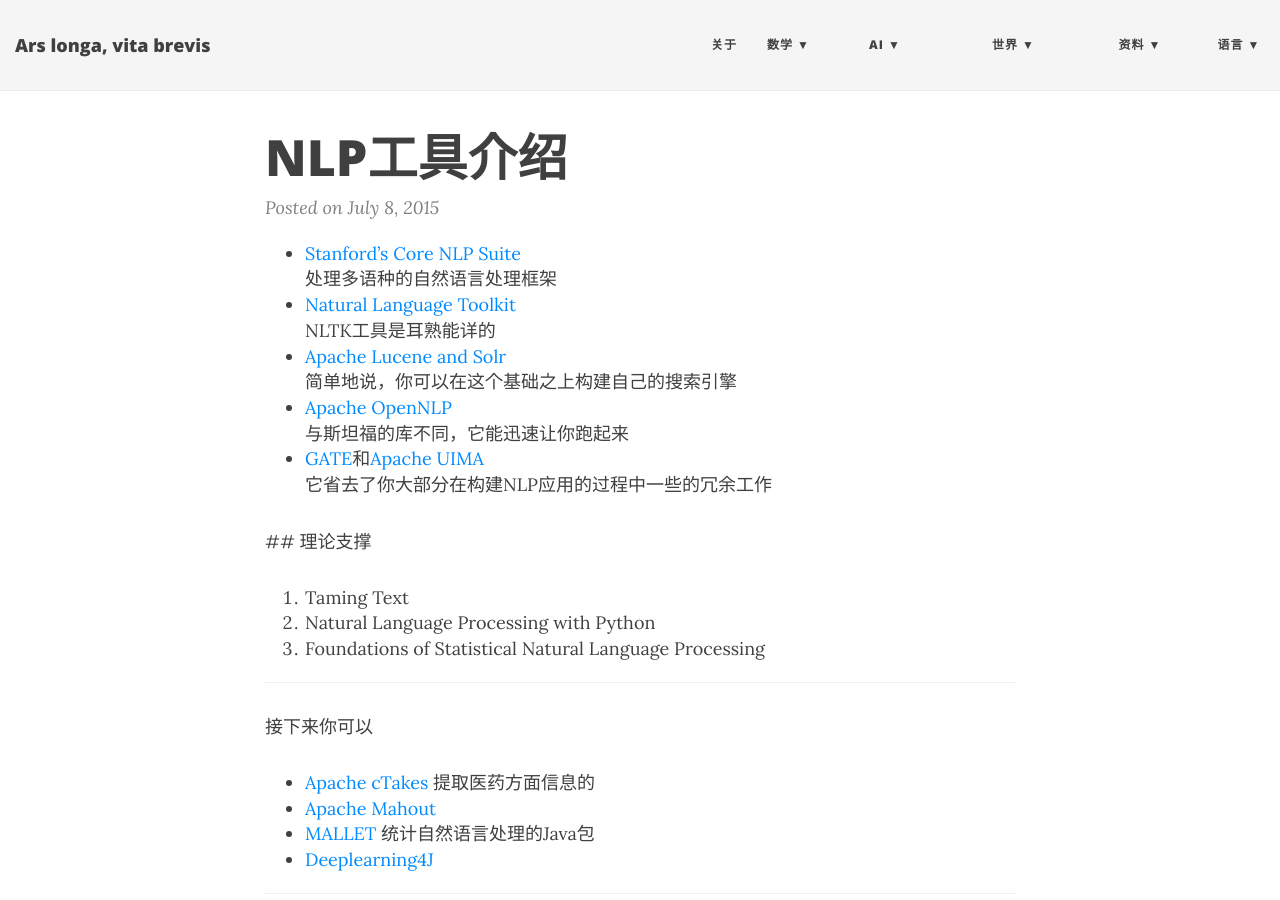
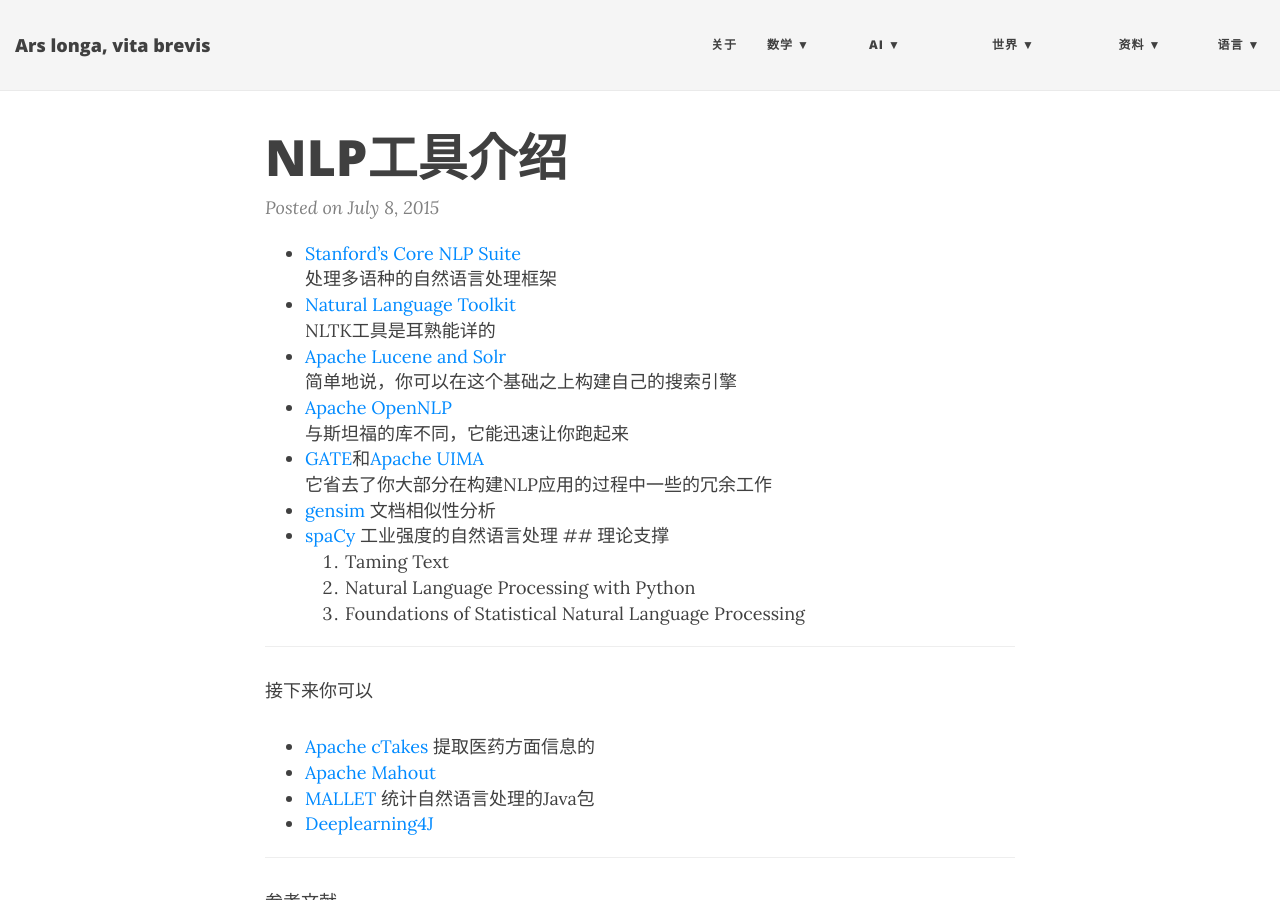
Before and after one commit to ZionPi/zionpi.github.io, a Jekyll site: the page built from _posts/2015-07-08-nlp-tools.md, in a window 1280 px wide and 900 px high. Built offline with Jekyll 4.4.1, drawn with Linux system fonts in a browser that asks for light colours; nearby versions of some CDN libraries.

Commit message:
Update 2015-07-08-nlp-tools.md

```diff
--- a/_posts/2015-07-08-nlp-tools.md
+++ b/_posts/2015-07-08-nlp-tools.md
@@ -12,7 +12,10 @@
   与斯坦福的库不同，它能迅速让你跑起来
 - [GATE](https://gate.ac.uk/)和[Apache UIMA](https://uima.apache.org/)
   它省去了你大部分在构建NLP应用的过程中一些的冗余工作
-
+- [gensim](https://github.com/RaRe-Technologies/gensim)
+  文档相似性分析
+- [spaCy](https://github.com/explosion/spaCy)
+  工业强度的自然语言处理
  ## 理论支撑
  1. Taming Text
  2. Natural Language Processing with Python
```
